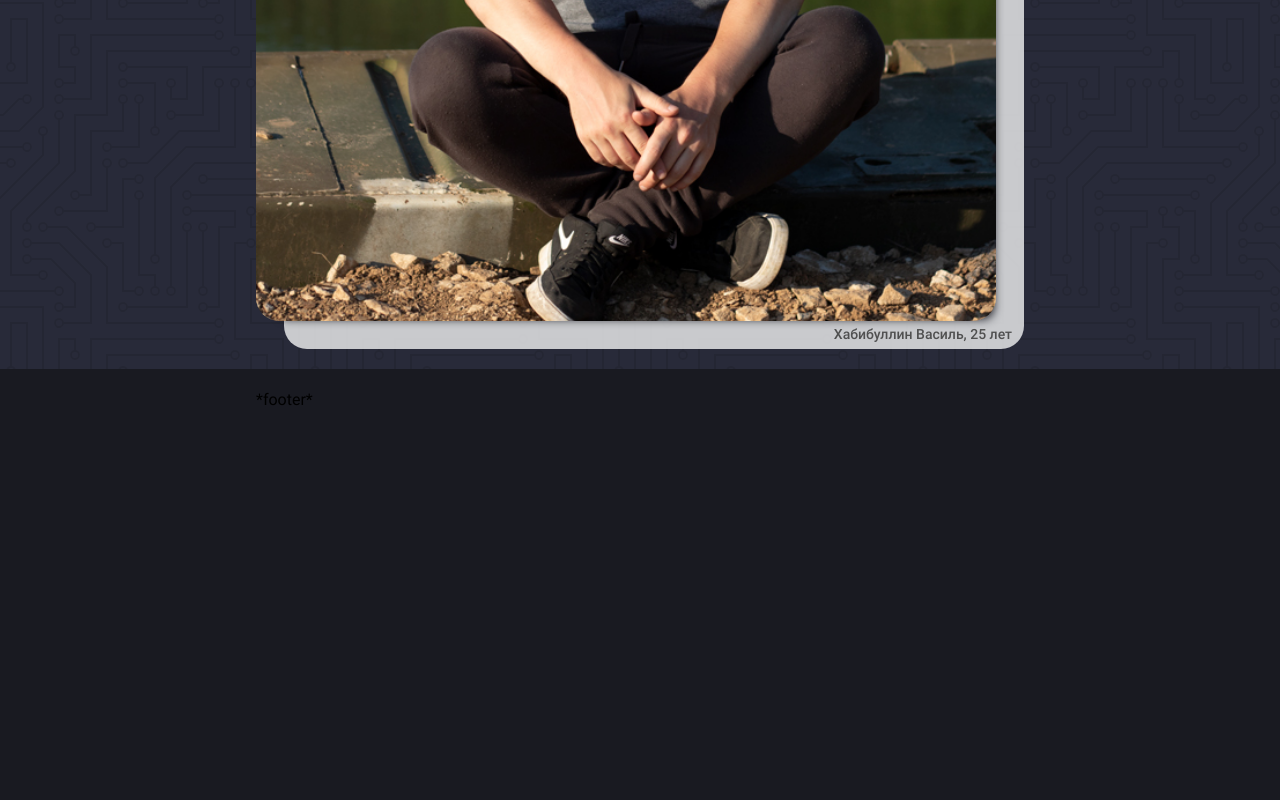
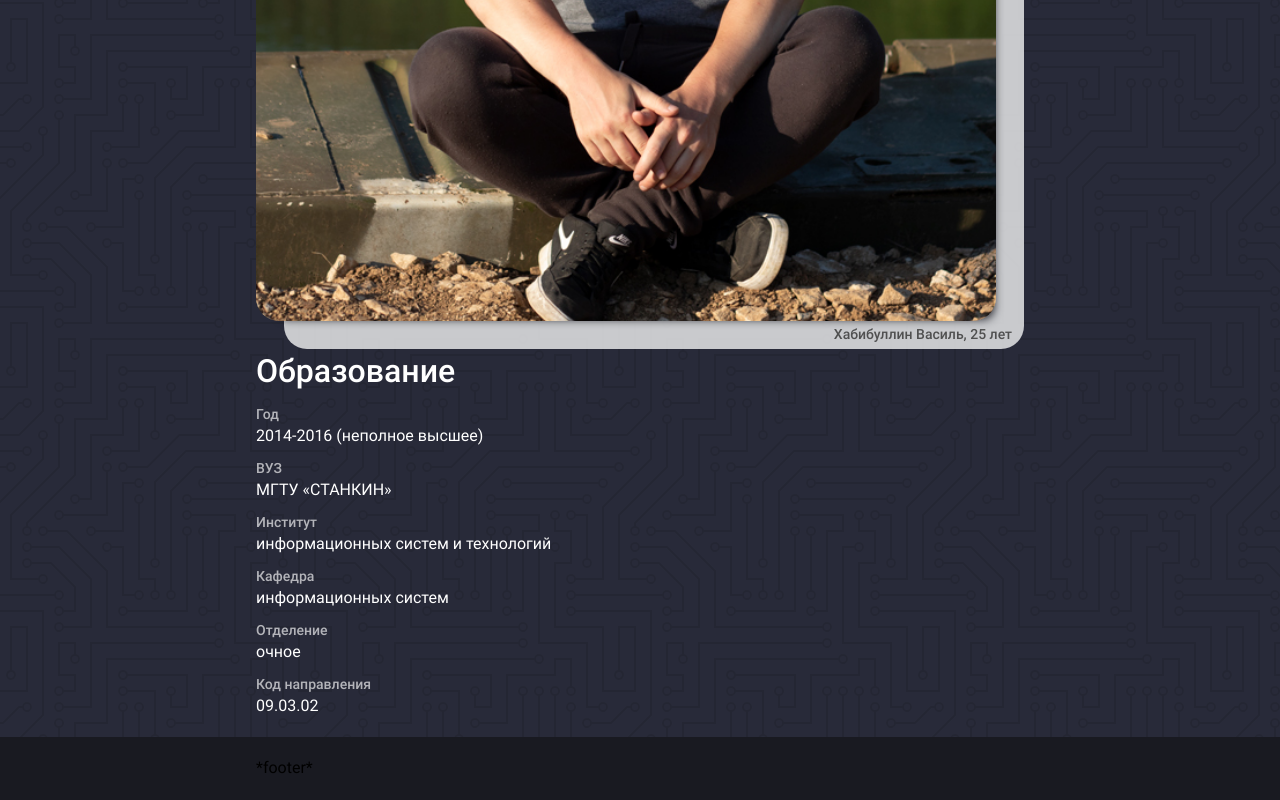
Before and after one commit to GitKhab/gitkhab.com, a Vue app: page / in a window 1280 px wide. Shown: the part 637-1437 px from the top of the page. Before the commit the page ends 1068 px from the top, so only its background shows below. Built offline with nearby package versions, Linux system fonts and the light colour scheme.

Commit message:
Add education

```diff
--- /dev/null
+++ b/src/components/Education.vue
@@ -0,0 +1,74 @@
+<template>
+  <section class="education">
+    <h1 class="education__title">Образование</h1>
+    <div class="education__group" v-for="item in education" :key="item.label">
+      <div class="education__label">{{ item.label }}</div>
+      <div class="education__content">{{ item.content }}</div>
+    </div>
+  </section>
+</template>
+
+<script>
+  export default {
+    name: "Education",
+    data() {
+      return {
+        education: [
+          {
+            label: 'Год',
+            content: '2014-2016 (неполное высшее)'
+          },
+          {
+            label: 'ВУЗ',
+            content: 'МГТУ «СТАНКИН»'
+          },
+          {
+            label: 'Институт',
+            content: 'информационных систем и технологий'
+          },
+          {
+            label: 'Кафедра',
+            content: 'информационных систем'
+          },
+          {
+            label: 'Отделение',
+            content: 'очное'
+          },
+          {
+            label: 'Код направления',
+            content: '09.03.02'
+          }
+        ]
+      }
+    }
+  }
+</script>
+
+<style lang="scss">
+  @import "~@/assets/sass/variables.scss";
+
+  .education {}
+
+  .education__title {
+    margin: 0 0 12px 0;
+    font-size: $font-size-xxl;
+    font-weight: 500;
+    color: #fff;
+  }
+
+  .education__group {
+    &:not(:last-of-type) {
+      margin-bottom: 12px;
+    }
+  }
+
+  .education__label {
+    font-size: $font-size-s;
+    font-weight: 500;
+    color: rgba(#fff, 0.65);
+  }
+
+  .education__content {
+    color: #fff;
+  }
+</style>
--- a/src/views/Home.vue
+++ b/src/views/Home.vue
@@ -3,6 +3,7 @@
     <div class="home__inner">
       <Cv/>
       <Photo/>
+      <Education/>
     </div>
   </main>
 </template>
@@ -10,9 +11,10 @@
 <script>
   import Cv from "@/components/Cv";
   import Photo from "@/components/Photo";
+  import Education from "@/components/Education";
   export default {
     name: "Home",
-    components: {Photo, Cv}
+    components: {Education, Photo, Cv}
   }
 </script>
 
```
